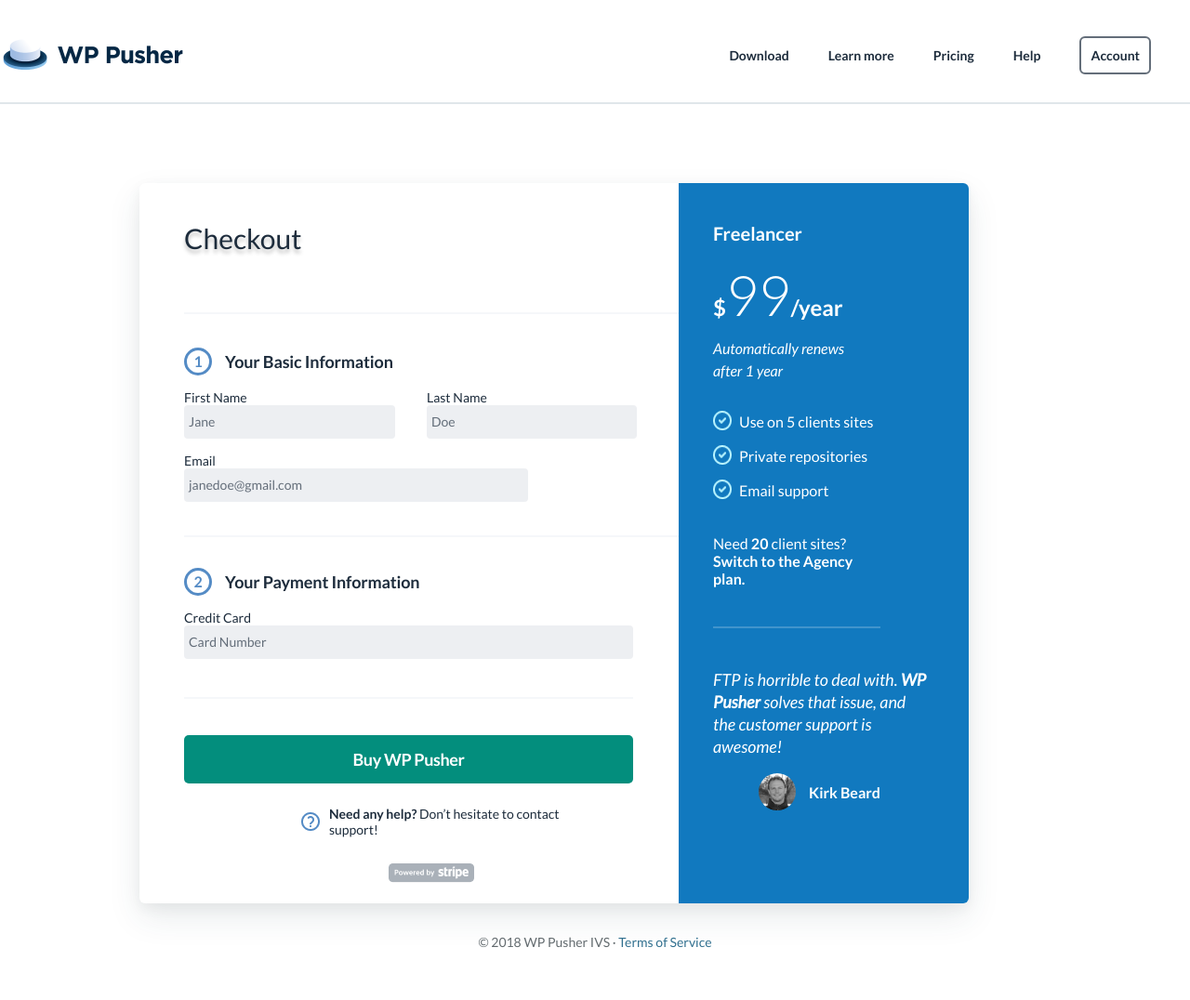
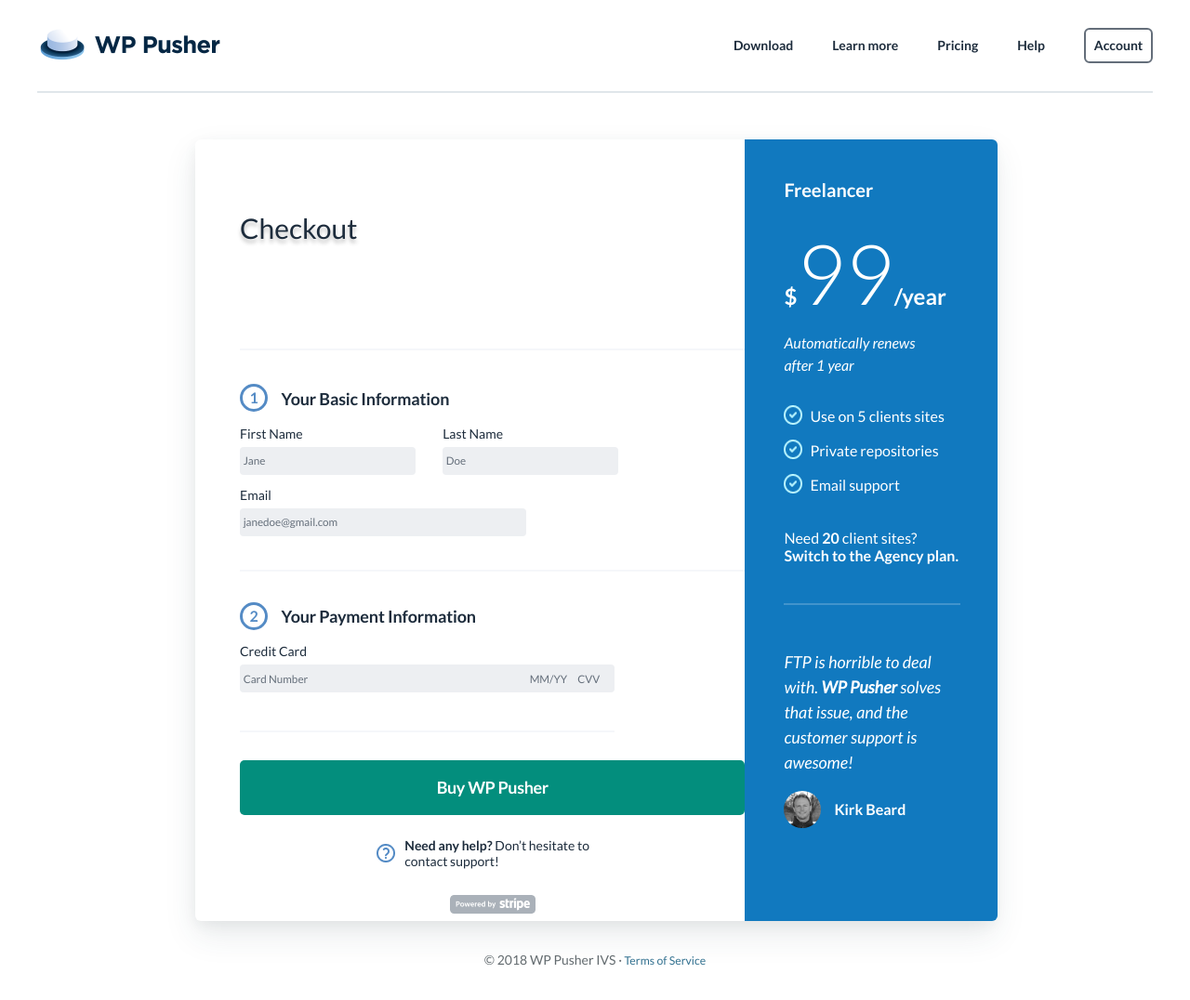
Before and after one commit to oyewoledavid/Altschool-assignment2, a plain HTML site: page index.html in a window 1280 px wide. Shown: the whole page at 93% size. Drawn offline with Linux system fonts and the light colour scheme.

Commit message:
css adjusted and ready for deployment

```diff
--- a/index.html
+++ b/index.html
@@ -9,6 +9,11 @@
     <link
       href="https://fonts.googleapis.com/css2?family=Lato:ital,wght@0,300;0,400;0,700;1,400&display=swap"
       rel="stylesheet"
+    />
+    <link
+      rel="shortcut icon"
+      href="/wppusher-logo copy.png"
+      type="image/x-icon"
     />
     <title>Check Out</title>
   </head>
@@ -24,6 +29,7 @@
           <a href="#"><li class="account">Account</li></a>
         </ul>
       </section>
+      <section class="body">
         <section class="check-out">
           <section class="left">
             <h2>Checkout</h2>
@@ -76,8 +82,7 @@
                       type="number"
                       name="credit-card"
                       id="credit-card"
-                    placeholder="Card Number"
-
+                      placeholder="Card Number                                                                                                          MM/YY     CVV"
                     />
                   </div>
                 </div>
@@ -88,7 +93,8 @@
             <div class="help-div">
               <img src="/Mask.png" alt="question mark" />
               <p>
-              <strong>Need any help?</strong> Don’t hesitate to contact support!
+                <strong>Need any help?</strong> Don’t hesitate to contact
+                support!
               </p>
             </div>
             <div class="stripe-image">
@@ -117,12 +123,10 @@
                 <strong> Switch to the Agency plan.</strong>
               </p>
             </div>
-          <div class="ftp">
-            <p>
+            <blockquote cite="Kirk Beard" class="quote">
               FTP is horrible to deal with. <strong> WP Pusher </strong>solves
               that issue, and the customer support is awesome!
-            </p>
-          </div>
+            </blockquote>
             <div class="kirk">
               <img src="/Bitmap.png" alt="small image" />
               <p>Kirk Beard</p>
@@ -134,6 +138,7 @@
             © 2018 WP Pusher IVS ·<span class="terms"> Terms of Service</span>
           </p>
         </footer>
+      </section>
     </main>
   </body>
 </html>
--- a/style.css
+++ b/style.css
@@ -2,29 +2,33 @@
   margin: 0;
   padding: 0;
   box-sizing: border-box;
+}
+#main {
+  padding: 1.75em 2.5em 0 2.5em;
+  height: 100vh;
+  max-width: auto;
 }
 #header {
   display: flex;
   justify-content: space-between;
   align-content: center;
   border-bottom: 2px solid #e0e6ea;
-  margin-top: 39px;
-  padding-bottom: 30px;
+  padding-bottom: 1.875em;
 
   > ul {
     display: flex;
+    gap: 2.625em;
     list-style: none;
     justify-content: space-around;
     align-content: center;
-    margin-top: 12px;
+    margin-top: 0.75em;
 
     > a {
-      margin-right: 42px;
       text-decoration: none;
       color: #1d2c3c;
       text-align: center;
       font-family: Lato;
-      font-size: 14px;
+      font-size: 0.875em;
       font-style: normal;
       font-weight: 700;
       line-height: normal;
@@ -33,35 +37,39 @@
       > .account {
         border-radius: 6px;
         border: 2px solid #646e7a;
-        padding: 10px 10px;
-        margin-top: -12px;
+        padding: 0.625em;
+        margin-top: -0.75em;
       }
     }
   }
 }
 
 .logo {
-  height: 39px;
+  height: 2.438em;
   flex-shrink: 0;
 }
-
+.body {
+  width: 80%;
+  margin: auto;
+  padding: 3.125em;
+}
 .check-out {
   border-radius: 6px;
   background: #fff;
   box-shadow: 0px 5px 15px 0px rgba(0, 0, 0, 0.05),
     0px 15px 35px 0px rgba(43, 64, 78, 0.1);
   display: flex;
-  margin: 85px 150px 0 150px;
-  max-width: 892px;
+  padding-left: 3em;
+  /* width: auto; */
 }
 
 h2 {
-  margin-top: 41px;
-  margin-bottom: 62px;
+  margin-top: 2.563em;
+  margin-bottom: 3.75em;
   color: #1d2c3c;
   text-shadow: 0px 4px 4px rgba(0, 0, 0, 0.25);
   font-family: Lato;
-  font-size: 30px;
+  font-size: 1.875em;
   font-style: normal;
   font-weight: 400;
   line-height: normal;
@@ -69,102 +77,100 @@ h2 {
 .info {
   display: flex;
   align-content: center;
+  gap: 0.625em;
 
   > p {
     border: solid;
     border-radius: 50%;
-    margin-right: 10px;
-    width: 30px;
-    height: 30px;
+    width: 1.875em;
+    height: 1.875em;
     flex-shrink: 0;
     stroke-width: 2px;
     color: #548bc5;
     text-align: center;
     font-family: Lato;
-    font-size: 16px;
+    font-size: 1em;
     font-style: normal;
     font-weight: 700;
     line-height: normal;
     letter-spacing: -0.142px;
-    padding: 2px;
+    padding: 0.125em;
   }
   > h4 {
     color: #1d2c3c;
     font-family: Lato;
-    font-size: 18px;
+    font-size: 1.125em;
     font-style: normal;
     font-weight: 700;
     line-height: normal;
     letter-spacing: -0.16px;
     text-align: center;
-    padding: 4px;
+    padding: 0.25em;
   }
-}
-.left {
-  margin-left: 48px;
 }
 label {
   display: block;
   color: #1d2c3c;
   font-family: Lato;
-  font-size: 14px;
+  font-size: 0.875em;
   font-style: normal;
   font-weight: 400;
   line-height: normal;
-  padding-top: 15px;
+  padding-top: 0.938em;
+  padding-bottom: 0.438em;
 }
 input {
   border-radius: 4px;
   background: #edeff2;
-  height: 36px;
+  height: 2.25em;
   border: none;
 }
 #firstname {
-  margin-right: 30px;
-  width: 227px;
+  margin-right: 1.875em;
+  width: 14.188em;
 }
 #lastname {
-  width: 226px;
+  width: 14.125em;
 }
 
 ::-webkit-input-placeholder {
   color: #646e7a;
   font-family: Lato;
-  font-size: 14px;
+  font-size: 0.875em;
   font-style: normal;
   font-weight: 400;
   line-height: normal;
-  padding-left: 5px;
+  padding-left: 0.313em;
 }
 
 ::-moz-placeholder {
   color: #646e7a;
   font-family: Lato;
-  font-size: 14px;
+  font-size: 0.875em;
   font-style: normal;
   font-weight: 400;
   line-height: normal;
-  padding-left: 5px;
+  padding-left: 0.313em;
 }
 
 ::-ms-placeholder {
   color: #646e7a;
   font-family: Lato;
-  font-size: 14px;
+  font-size: 0.875em;
   font-style: normal;
   font-weight: 400;
   line-height: normal;
-  padding-left: 5px;
+  padding-left: 0.313em;
 }
 
 ::placeholder {
   color: #646e7a;
   font-family: Lato;
-  font-size: 14px;
+  font-size: 0.875em;
   font-style: normal;
   font-weight: 400;
   line-height: normal;
-  padding-left: 5px;
+  padding-left: 0.313em;
 }
 
 input::-webkit-outer-spin-button,
@@ -174,37 +180,37 @@ input::-webkit-inner-spin-button {
 }
 
 input[type="email"] {
-  width: 370px;
+  width: 23.125em;
 }
 
 div {
   display: inline-block;
 }
 .form-div-upper {
-  padding: 36px 0;
+  padding: 2.25em 0;
   border-top: 2px solid #f5f7fa;
   border-bottom: 2px solid #f5f7fa;
-  margin-bottom: 33px;
+  margin-bottom: 2.063em;
 }
 .form-div-lower {
-  padding-bottom: 41px;
-  margin-bottom: 39px;
+  padding-bottom: 2.563em;
+  margin-bottom: 1.875em;
   border-bottom: 2px solid #f5f7fa;
 }
 #credit-card {
   display: block;
-  width: 483px;
+  width: 30.188em;
 }
 button {
-  width: 483px;
-  height: 52px;
+  width: 30.188em;
+  height: 3.25em;
   border-radius: 5px;
   border: none;
   background-color: #038e7d;
   color: #fff;
   text-align: center;
   font-family: Lato;
-  font-size: 18px;
+  font-size: 1.125em;
   font-style: normal;
   font-weight: 700;
   line-height: normal;
@@ -214,51 +220,45 @@ button {
   display: flex;
   justify-content: center;
   align-items: center;
-  margin-top: 24px;
+  margin-top: 1.5em;
+  gap: 0.625em;
 
-  > img {
-    margin-right: 10px;
-  }
   > p {
     color: #1d2c3c;
     font-family: Lato;
-    font-size: 14px;
+    font-size: 0.875em;
     font-style: normal;
     line-height: normal;
     letter-spacing: -0.01px;
-    width: 250px;
+    width: 15.625em;
   }
 }
 .stripe-image {
   display: flex;
   justify-content: center;
   align-content: center;
-  margin-top: 28px;
+  margin-top: 1.75em;
 }
+
 .right {
   border-radius: 0px 6px 6px 0px;
   background: #1179bf;
-
-  padding-top: 42px;
-  padding-right: 46px;
-  padding-bottom: 100px;
-  padding-left: 37px;
-  max-width: 312px;
+  padding: 2.625em 2.5em 6.25em 2.625em;
 
   > h3 {
     color: #fff;
     font-family: Lato;
-    font-size: 20px;
+    font-size: 1.25em;
     font-style: normal;
     font-weight: 700;
     line-height: normal;
     letter-spacing: -0.01px;
-    margin-bottom: 18px;
+    margin-bottom: 1.125em;
   }
   > .billing {
     color: #fff;
     font-family: Lato;
-    font-size: 24px;
+    font-size: 1.5em;
     font-style: normal;
     font-weight: 700;
     line-height: normal;
@@ -267,103 +267,100 @@ button {
     > .bigger {
       color: #fff;
       font-family: Lato;
-      font-size: 60px;
+      font-size: 3.75em;
       font-style: normal;
       font-weight: 300;
       line-height: normal;
       letter-spacing: -0.015px;
     }
   }
+  > .auto {
+    color: #fff;
+    font-family: Lato;
+    font-size: 1em;
+    font-style: italic;
+    font-weight: 400;
+    line-height: 1.5em;
+    letter-spacing: -0.008px;
+    width: 9.375em;
+    margin-top: 0.625em;
+    margin-bottom: 0.938em;
+  }
 
   > .checks {
     display: flex;
+    gap: 0.5em;
 
     > p {
       color: #fff;
       font-family: Lato;
-      font-size: 16px;
+      font-size: 1em;
       font-style: normal;
       font-weight: 400;
       letter-spacing: -0.008px;
-      margin-top: 18px;
+      margin-top: 1.125em;
     }
 
     > img {
-      margin-right: 8px;
-      margin-top: 16px;
+      margin-top: 1em;
     }
   }
 
   > .need-div {
-    padding-bottom: 42px;
+    padding-bottom: 2.625em;
     border-bottom: 2px solid rgba(255, 255, 255, 0.2005);
 
     > .need {
       color: #fff;
       font-family: Lato;
-      font-size: 16px;
+      font-size: 1em;
       font-style: normal;
       font-weight: 400;
       line-height: normal;
       letter-spacing: -0.008px;
-      width: 180px;
-      margin-top: 38px;
+      width: 11.875em;
+      margin-top: 2.375em;
     }
   }
-  > .ftp {
+  > .quote {
     color: #fff;
     font-family: Lato;
-    font-size: 18px;
+    font-size: 1.125em;
     font-style: italic;
     font-weight: 400;
-    line-height: 24px;
+    line-height: 1.5em;
     letter-spacing: -0.009px;
-    margin-top: 43px;
+    margin-top: 2.688em;
   }
   > .kirk {
     display: flex;
-    justify-content: center;
+    gap: 0.875em;
+
     align-items: center;
-    margin-top: 17px;
+    margin-top: 1.063em;
 
     > img {
       border-radius: 50%;
-      margin-right: 14px;
     }
     > p {
       color: #fff;
       font-family: Lato;
-      font-size: 16px;
+      font-size: 1em;
       font-style: normal;
       font-weight: 700;
       line-height: normal;
       letter-spacing: -0.008px;
     }
   }
-  > .auto {
-    color: #fff;
-    font-family: Lato;
-    font-size: 16px;
-    font-style: italic;
-    font-weight: 400;
-    line-height: 24px;
-    letter-spacing: -0.008px;
-    width: 150px;
-    margin-top: 10px;
-    margin-bottom: 15px;
-  }
 }
 
 footer {
-  display: flex;
-  justify-content: center;
-  align-items: center;
+  text-align: center;
   margin-top: 33px;
-  margin-bottom: 100px;
   color: #636b6f;
   text-align: center;
   font-family: Lato;
-  font-size: 14px;
+  font-size: 0.875em;
   font-style: normal;
   font-weight: 400;
   line-height: normal;
@@ -371,7 +368,7 @@ footer {
 .terms {
   color: #31708f;
   font-family: Lato;
-  font-size: 14px;
+  font-size: 0.875em;
   font-style: normal;
   font-weight: 400;
   line-height: normal;
```
Lines whose indentation alone changed are shown as unchanged.
